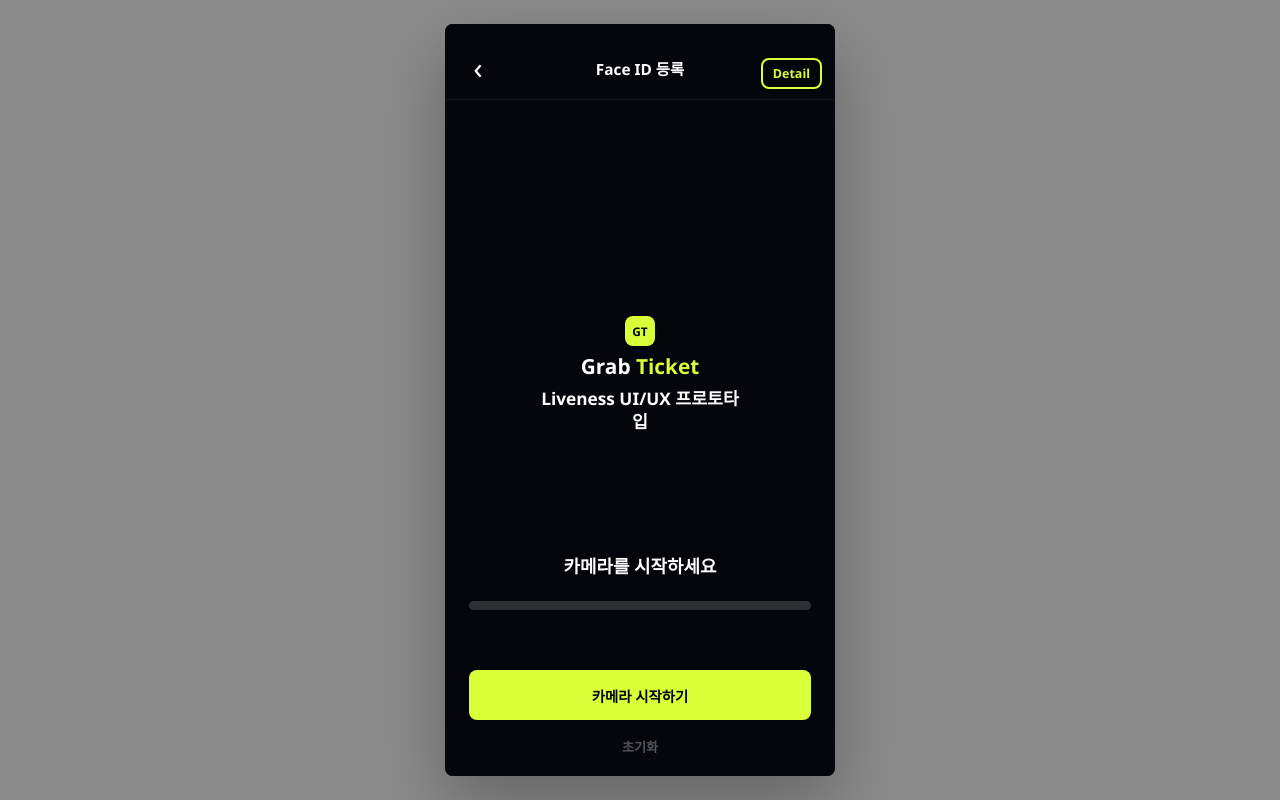
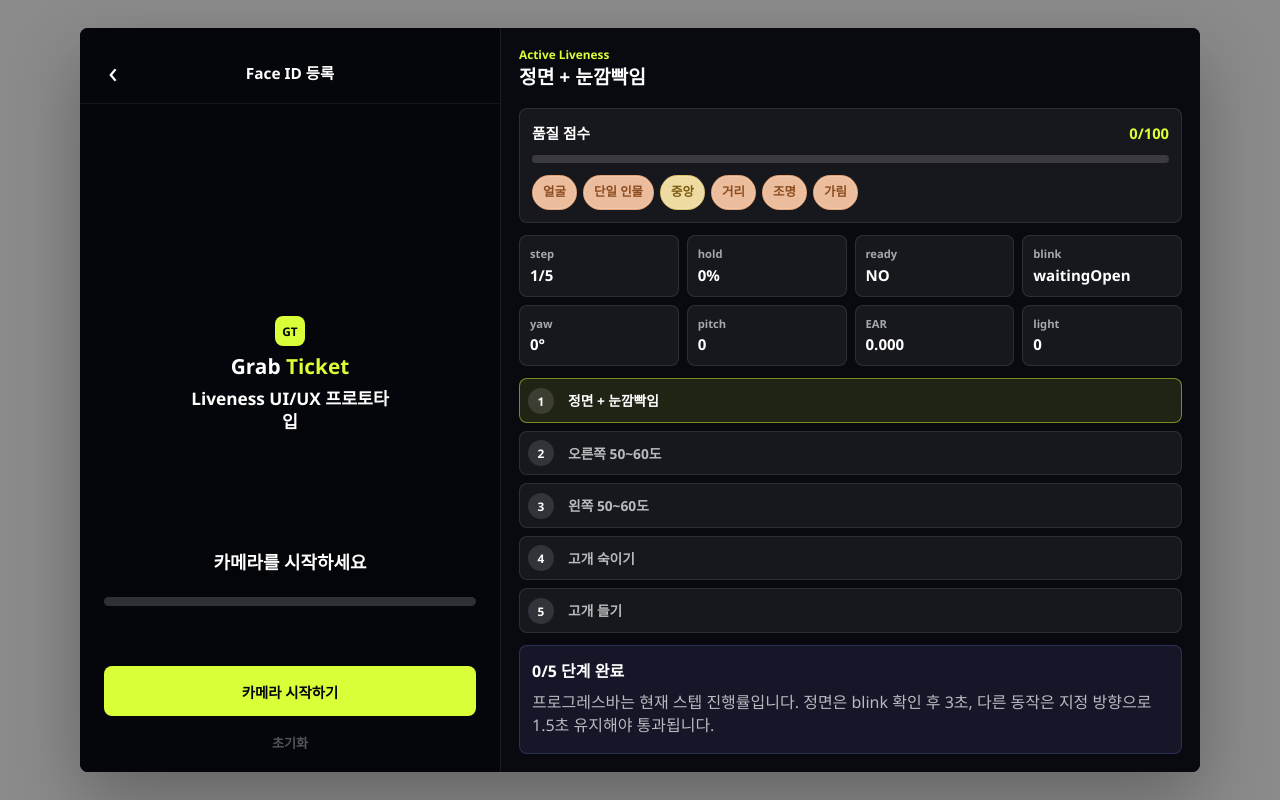
Before and after one commit to LotusRoot-Tempura/livenessproto, a Next.js app: page / in a window 1280 px wide. Built offline with nearby package versions, Linux system fonts and the light colour scheme.

Commit message:
Add responsive liveness detail sidebar

```diff
--- a/src/components/ActiveLivenessPrototype.tsx
+++ b/src/components/ActiveLivenessPrototype.tsx
@@ -1208,57 +1208,7 @@ export function ActiveLivenessPrototype() {
     ["가림", metrics.occlusionClear, metrics.occlusionClear ? 1 : 0],
   ] as const;
 
-  return (
-    <section className="liveness-shell" data-camera={cameraState}>
-      <header className="liveness-topbar">
-        <button type="button" className="liveness-back-button" aria-label="뒤로가기" onClick={() => window.history.back()}>
-          ‹
-        </button>
-        <strong>Face ID 등록</strong>
-        <button type="button" className="liveness-detail-button" onClick={() => setDetailOpen(true)}>
-          Detail
-        </button>
-      </header>
-
-      <div className="liveness-stage">
-        <div className="liveness-camera" data-ring={ringState}>
-          <video ref={videoRef} muted playsInline autoPlay />
-          <canvas ref={overlayRef} className="liveness-overlay" />
-          <div className="liveness-vignette" />
-          {cameraState === "running" || cameraState === "requesting" ? <div className="liveness-face-guide" aria-hidden="true" /> : null}
-          {cameraState === "idle" || cameraState === "failed" ? (
-            <div className="liveness-idle">
-              <div className="liveness-brand-mark">GT</div>
-              <strong>
-                Grab <span>Ticket</span>
-              </strong>
-              <p>Liveness UI/UX 프로토타입</p>
-            </div>
-          ) : null}
-          <div className="liveness-prompt" aria-live="polite">
-            <strong key={`${activeStep}-${isTransitioning}-${primaryInstruction}`}>{primaryInstruction}</strong>
-          </div>
-          <div className="liveness-progress" aria-hidden="true">
-            <span style={{ width: `${progressPercent}%` }} />
-          </div>
-        </div>
-      </div>
-
-      <div className="liveness-toast" data-visible={statusMessage ? "true" : "false"} role="status" aria-live="polite">
-        {statusMessage}
-      </div>
-
-      <footer className="liveness-actions">
-        <Button onClick={startCamera} disabled={cameraState === "requesting" || modelState === "loading"}>
-          {actionLabel}
-        </Button>
-        <button type="button" className="liveness-reset-link" onClick={resetSession} disabled={cameraState !== "running"}>
-          초기화
-        </button>
-      </footer>
-
-      {detailOpen ? (
-        <div className="liveness-detail-backdrop" role="dialog" aria-modal="true" aria-label="라이브니스 상세 점수" onClick={() => setDetailOpen(false)}>
+  const renderDetailPanel = () => (
     <div className="liveness-detail-panel" onClick={(event) => event.stopPropagation()}>
       <div className="liveness-detail-header">
         <div>
@@ -1351,6 +1301,64 @@ export function ActiveLivenessPrototype() {
         </span>
       </div>
     </div>
+  );
+
+  return (
+    <section className="liveness-shell" data-camera={cameraState}>
+      <header className="liveness-topbar">
+        <button type="button" className="liveness-back-button" aria-label="뒤로가기" onClick={() => window.history.back()}>
+          ‹
+        </button>
+        <strong>Face ID 등록</strong>
+        <button type="button" className="liveness-detail-button" onClick={() => setDetailOpen(true)}>
+          Detail
+        </button>
+      </header>
+
+      <div className="liveness-stage">
+        <div className="liveness-camera" data-ring={ringState}>
+          <video ref={videoRef} muted playsInline autoPlay />
+          <canvas ref={overlayRef} className="liveness-overlay" />
+          <div className="liveness-vignette" />
+          {cameraState === "running" || cameraState === "requesting" ? <div className="liveness-face-guide" aria-hidden="true" /> : null}
+          {cameraState === "idle" || cameraState === "failed" ? (
+            <div className="liveness-idle">
+              <div className="liveness-brand-mark">GT</div>
+              <strong>
+                Grab <span>Ticket</span>
+              </strong>
+              <p>Liveness UI/UX 프로토타입</p>
+            </div>
+          ) : null}
+          <div className="liveness-prompt" aria-live="polite">
+            <strong key={`${activeStep}-${isTransitioning}-${primaryInstruction}`}>{primaryInstruction}</strong>
+          </div>
+          <div className="liveness-progress" aria-hidden="true">
+            <span style={{ width: `${progressPercent}%` }} />
+          </div>
+        </div>
+      </div>
+
+      <div className="liveness-toast" data-visible={statusMessage ? "true" : "false"} role="status" aria-live="polite">
+        {statusMessage}
+      </div>
+
+      <footer className="liveness-actions">
+        <Button onClick={startCamera} disabled={cameraState === "requesting" || modelState === "loading"}>
+          {actionLabel}
+        </Button>
+        <button type="button" className="liveness-reset-link" onClick={resetSession} disabled={cameraState !== "running"}>
+          초기화
+        </button>
+      </footer>
+
+      <aside className="liveness-sidebar" aria-label="라이브니스 상세 점수">
+        {renderDetailPanel()}
+      </aside>
+
+      {detailOpen ? (
+        <div className="liveness-detail-backdrop" role="dialog" aria-modal="true" aria-label="라이브니스 상세 점수" onClick={() => setDetailOpen(false)}>
+          {renderDetailPanel()}
         </div>
       ) : null}
     </section>
--- a/src/styles/globals.css
+++ b/src/styles/globals.css
@@ -1355,6 +1355,10 @@ textarea {
   min-height: 640px;
   overflow: hidden;
   display: grid;
+  grid-template-areas:
+    "top"
+    "stage"
+    "actions";
   grid-template-rows: 76px minmax(0, 1fr) 126px;
   background: #05060b;
   color: #ffffff;
@@ -1363,6 +1367,7 @@ textarea {
 
 .liveness-topbar {
   position: relative;
+  grid-area: top;
   z-index: 12;
   display: flex;
   align-items: center;
@@ -1421,6 +1426,7 @@ textarea {
 
 .liveness-stage {
   position: relative;
+  grid-area: stage;
   min-width: 0;
   min-height: 0;
   overflow: hidden;
@@ -1607,6 +1613,7 @@ textarea {
 
 .liveness-actions {
   position: relative;
+  grid-area: actions;
   z-index: 10;
   display: grid;
   gap: 14px;
@@ -1651,6 +1658,10 @@ textarea {
   backdrop-filter: blur(5px);
 }
 
+.liveness-sidebar {
+  display: none;
+}
+
 .liveness-detail-panel {
   width: 100%;
   max-height: min(82svh, 690px);
@@ -1875,6 +1886,59 @@ textarea {
   }
 }
 
+@media (min-width: 900px) {
+  .liveness-app {
+    padding: 28px;
+  }
+
+  .liveness-shell {
+    width: min(1120px, calc(100vw - 56px));
+    height: min(860px, calc(100svh - 56px));
+    max-height: none;
+    grid-template-areas:
+      "top sidebar"
+      "stage sidebar"
+      "actions sidebar";
+    grid-template-columns: minmax(360px, 420px) minmax(0, 1fr);
+    grid-template-rows: 76px minmax(0, 1fr) 126px;
+  }
+
+  .liveness-detail-button {
+    display: none;
+  }
+
+  .liveness-sidebar {
+    grid-area: sidebar;
+    min-width: 0;
+    min-height: 0;
+    display: block;
+    padding: 18px;
+    overflow: hidden;
+    border-left: 1px solid rgba(255, 255, 255, 0.08);
+    background: #090a10;
+  }
+
+  .liveness-sidebar .liveness-detail-panel {
+    height: 100%;
+    max-height: none;
+    overflow: auto;
+    padding: 0;
+    border: 0;
+    border-radius: 0;
+    background: transparent;
+    box-shadow: none;
+  }
+
+  .liveness-sidebar .liveness-detail-header button,
+  .liveness-detail-backdrop {
+    display: none;
+  }
+
+  .liveness-readout {
+    grid-template-columns: repeat(4, minmax(0, 1fr));
+  }
+}
+
 @media (max-width: 360px) {
   .liveness-shell {
     grid-template-rows: 72px minmax(0, 1fr) 118px;
```
Lines whose indentation alone changed are shown as unchanged.
